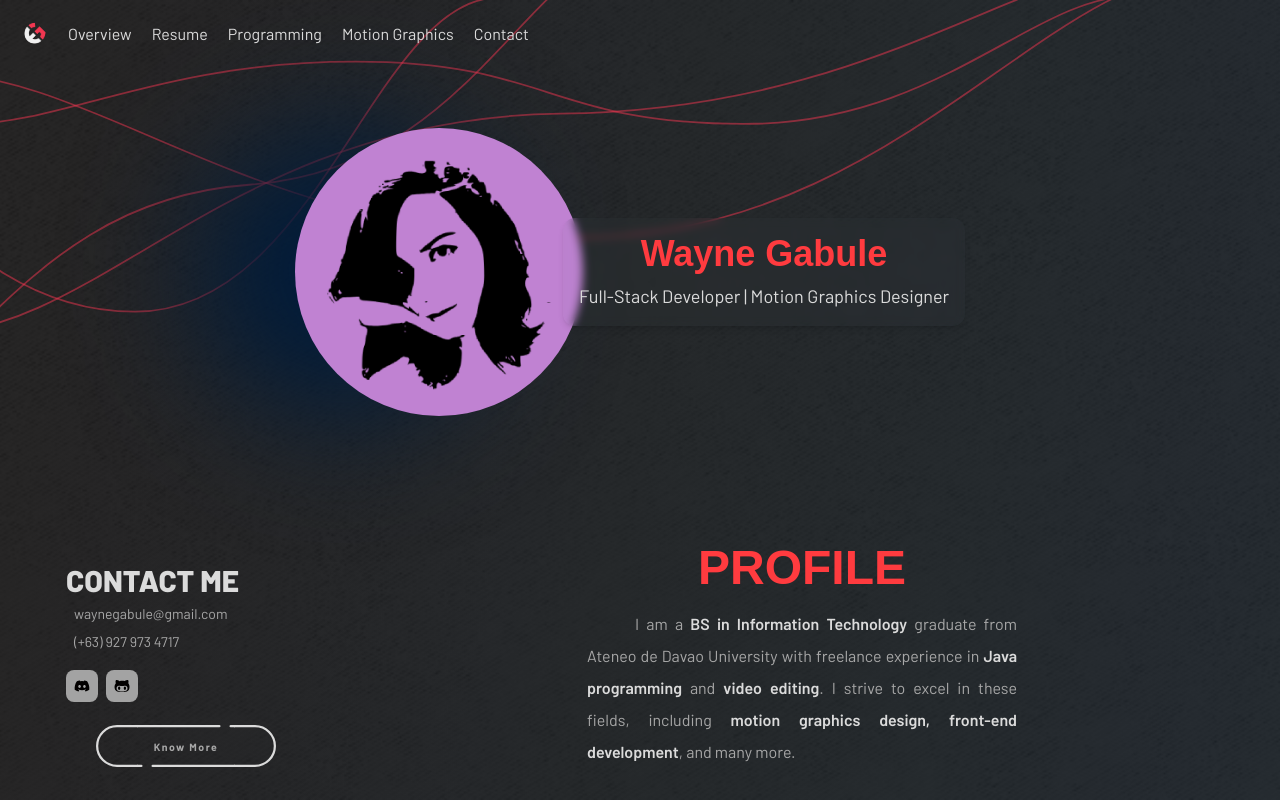
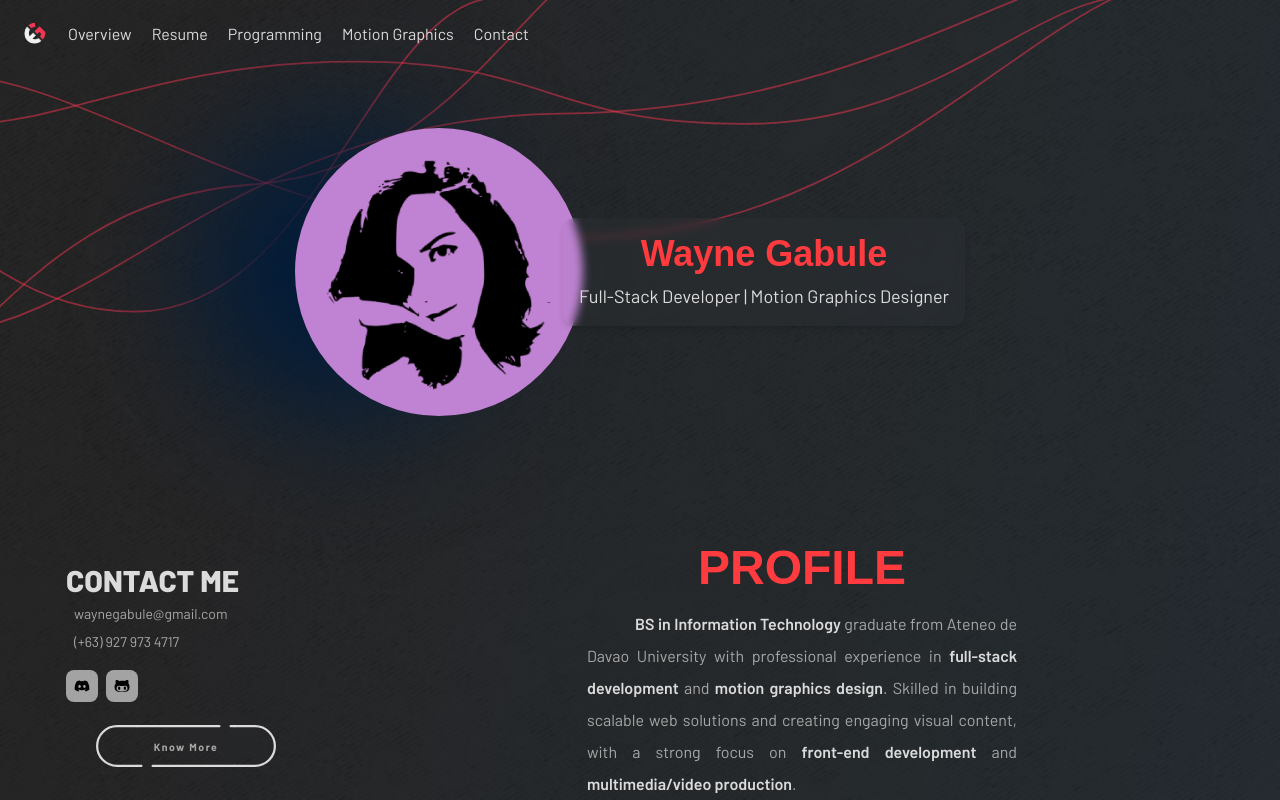
Before and after one commit to Coralise/Wayne-Portfolio, a Next.js app: page /resume in a window 1280 px wide. Shown: the top 800 px of the page. Built offline with nearby package versions, Linux system fonts and the light colour scheme; a web font is replaced by a local one; what tailwindcss-motion would draw is missing.

Commit message:
Update resume section to reflect professional experience and skills in full-stack development and multimedia production

```diff
--- a/app/resume/page.js
+++ b/app/resume/page.js
@@ -107,7 +107,7 @@ export default function Resume() {
                         <motion.p transition={defaultTransition}
                         variants={revealXOpacity}
                         className="indent-12 text-foreground-2nd mt-4 lg:w-1/2 text-justify leading-loose">
-                            I am a <span className="text-foreground font-semibold">BS in Information Technology</span> graduate from Ateneo de Davao University with freelance experience in <span className="text-foreground font-semibold">Java programming</span> and <span className="text-foreground font-semibold">video editing</span>. I strive to excel in these fields, including <span className="text-foreground font-semibold">motion graphics design, front-end development</span>, and many more.
+                            <span className="text-foreground font-semibold">BS in Information Technology</span> graduate from Ateneo de Davao University with professional experience in <span className="text-foreground font-semibold">full-stack development</span> and <span className="text-foreground font-semibold">motion graphics design</span>. Skilled in building scalable web solutions and creating engaging visual content, with a strong focus on <span className="text-foreground font-semibold">front-end development</span> and <span className="text-foreground font-semibold">multimedia/video production</span>.
                         </motion.p>
                     </motion.div>
 
```
